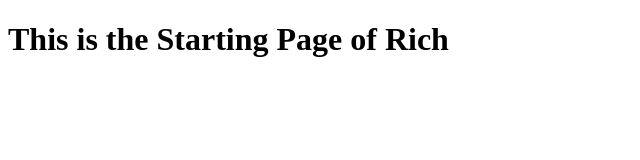
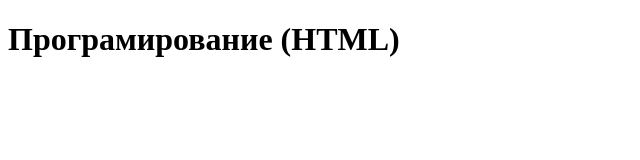
Before and after one commit to 1398rich/1398rich.github.io, a plain HTML site: page index.html in a window 1280 px wide. Shown: the whole page, without its empty margins (0-640 px from the left). Drawn offline with Linux system fonts and the light colour scheme.

Commit message:
Update index.html

```diff
--- a/index.html
+++ b/index.html
@@ -1,12 +1,12 @@
 <!DOCTYPE html>
 <html>
 <head>
-	<title>Starting Page of Rich</title>
+	<title>HTML</title>
 	<meta charset="utf-8">
 	<link rel="shortcut icon" type="image/x-icon" href="faviwertw45rcon.ico">
 	<link rel="icon" type="image/x-icon" href="faviwertw45rcon.ico">
 </head>
 <body>
-	<h1><strong>This is the Starting Page of Rich</strong></h1>
+	<h1><strong>Програмирование (HTML)<strong></h1>
 </body>
 </html>
```
